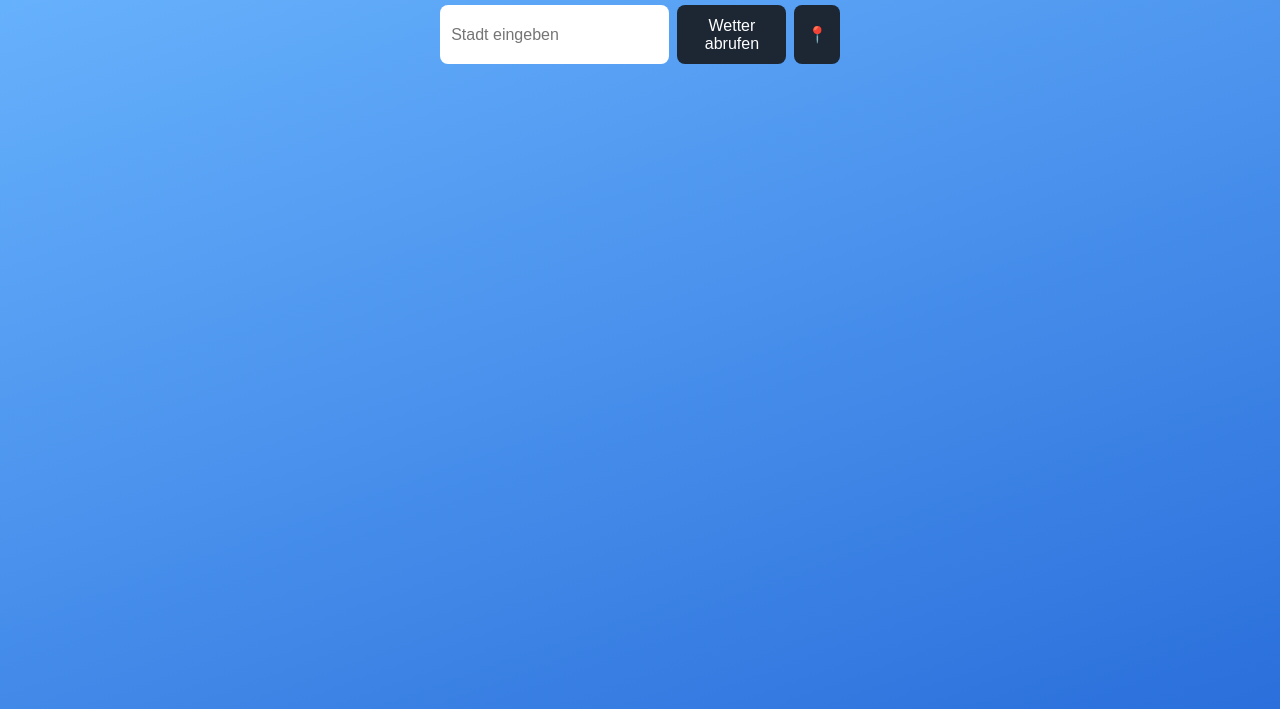
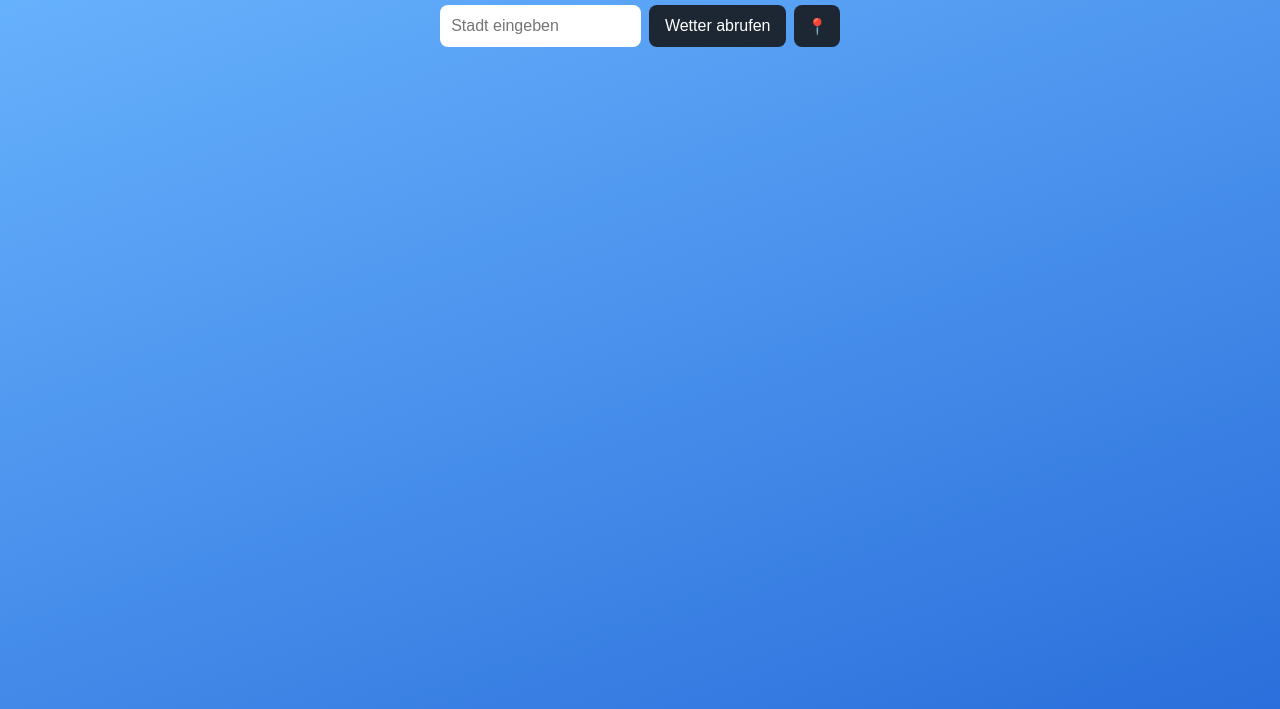
Before and after one commit to frank-the-tank-73/wetter-app, a plain HTML site: page index.html in a window 1280 px wide. Shown: the part 91-800 px from the top of the page. Drawn offline with Linux system fonts and the light colour scheme.

Commit message:
Suchleiste auf schmalen Bildschirmen stabil halten
Co-Authored-By: Claude Opus 5.5 <noreply@anthropic.com>
Claude-Session: https://claude.ai/code/session_01R5xPZCSbH8AWTYrRLXeJ3P

```diff
--- a/style.css
+++ b/style.css
@@ -36,6 +36,7 @@ h1 {
 
 #cityInput {
   flex: 1;
+  min-width: 0;
   padding: 0.7rem;
   font-size: 1rem;
   border: none;
@@ -43,6 +44,7 @@ h1 {
 }
 
 button {
+  white-space: nowrap;
   padding: 0.7rem 1rem;
   font-size: 1rem;
   border: none;
```
